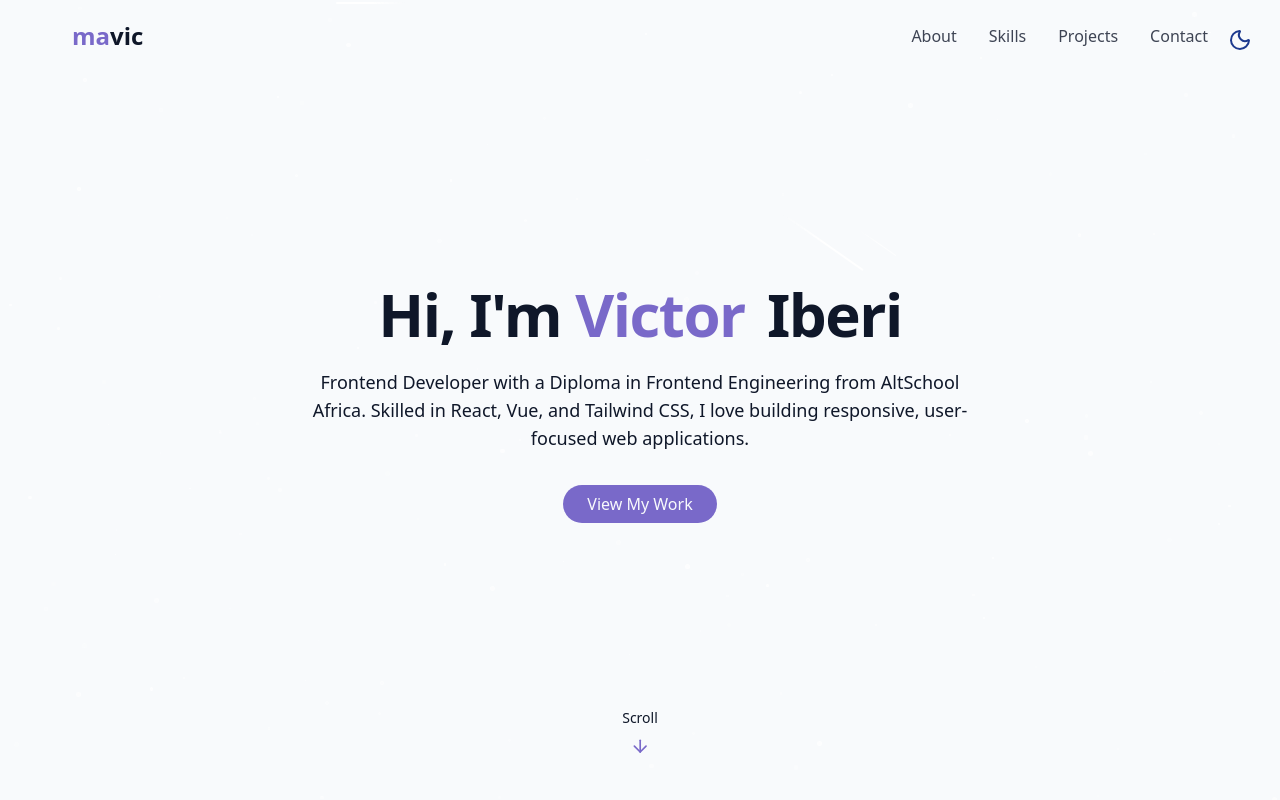
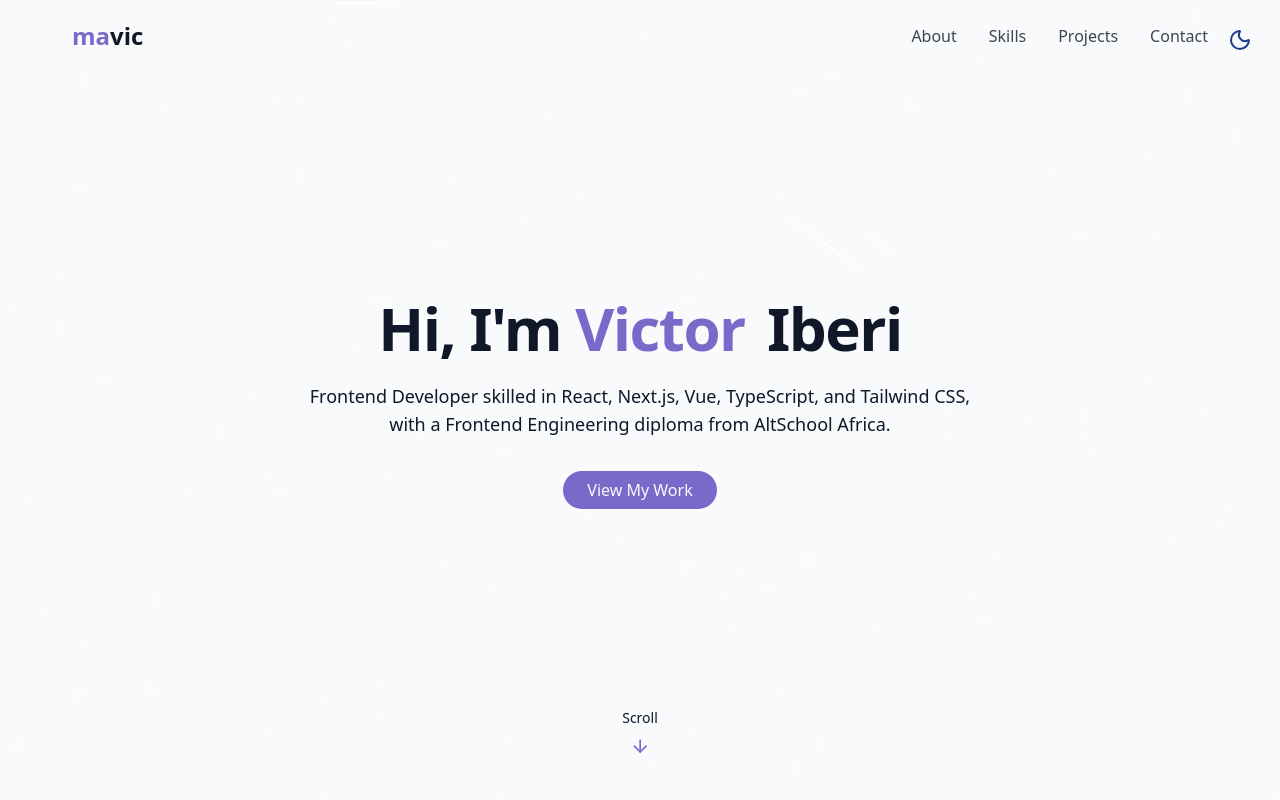
Before and after one commit to mavic01/website-portfolio, a React (Vite) app: page / in a window 1280 px wide. Shown: the top 800 px of the page. Built offline with nearby package versions, Linux system fonts and the light colour scheme.

Commit message:
updated the Hero and about me sections

```diff
--- a/src/components/About.jsx
+++ b/src/components/About.jsx
@@ -14,7 +14,7 @@ const About = () => {
                     <p className='text-muted-foreground'>Bringing 3 years of experience in creating responsive, accessible, and user-friendly web apps with React, Vue, and Tailwind, with a focus on delivering seamless digital experiences.</p>
                     <div className='flex flex-col sm:flex-row gap-4 pt-4 justify-center'>
                         <a href="#contact" className='cosmic-button'>Get In Touch</a>
-                        <a href="/Victor-Iberi.pdf" download className='px-6 py-2 rounded-full border border-primary text-primary hover:bg-primary/10 transition-colors duration-300'>Download CV</a>
+                        <a href="/Victor_Iberi_Frontend_CV.pdf" download className='px-6 py-2 rounded-full border border-primary text-primary hover:bg-primary/10 transition-colors duration-300'>Download CV</a>
                     </div>
                 </div>
 
--- a/src/components/Hero.jsx
+++ b/src/components/Hero.jsx
@@ -21,9 +21,9 @@ const Hero = () => {
             </span>
           </h1>
           <p className="text-lg md:xl text-muted-foreground max-w-2xl mx-auto opacity-0 animate-fade-in-delay-3">
-            Frontend Developer with a Diploma in Frontend Engineering from
-            AltSchool Africa. Skilled in React, Vue, and Tailwind CSS, I love
-            building responsive, user-focused web applications.
+            Frontend Developer skilled in React, Next.js, Vue, TypeScript, and
+            Tailwind CSS, with a Frontend Engineering diploma from AltSchool
+            Africa.
           </p>
           <div className="pt-4 opacity-0 animate-fade-in-delay-4">
             <a href="#projects" className="cosmic-button">
```
Also changed, not shown: 1 other file (tests, documents, lock files or other folders).
